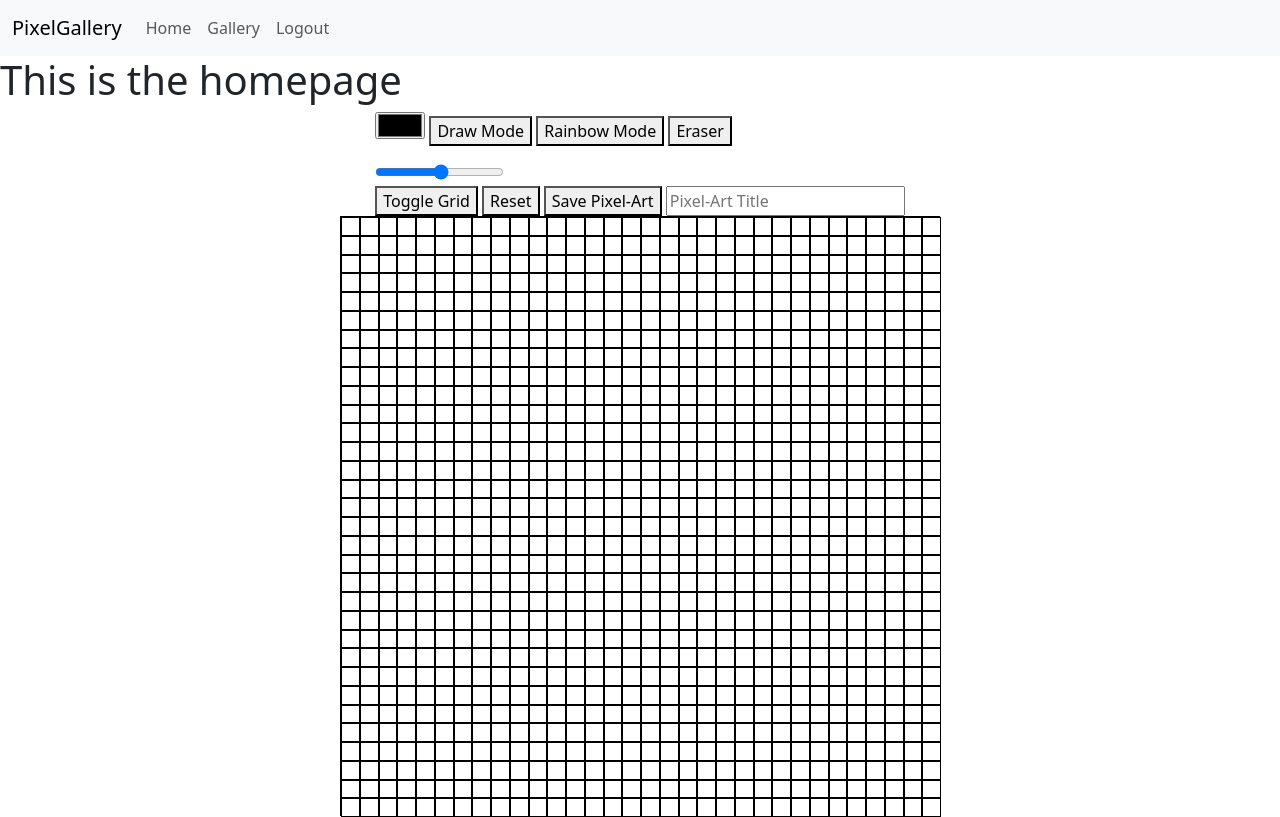
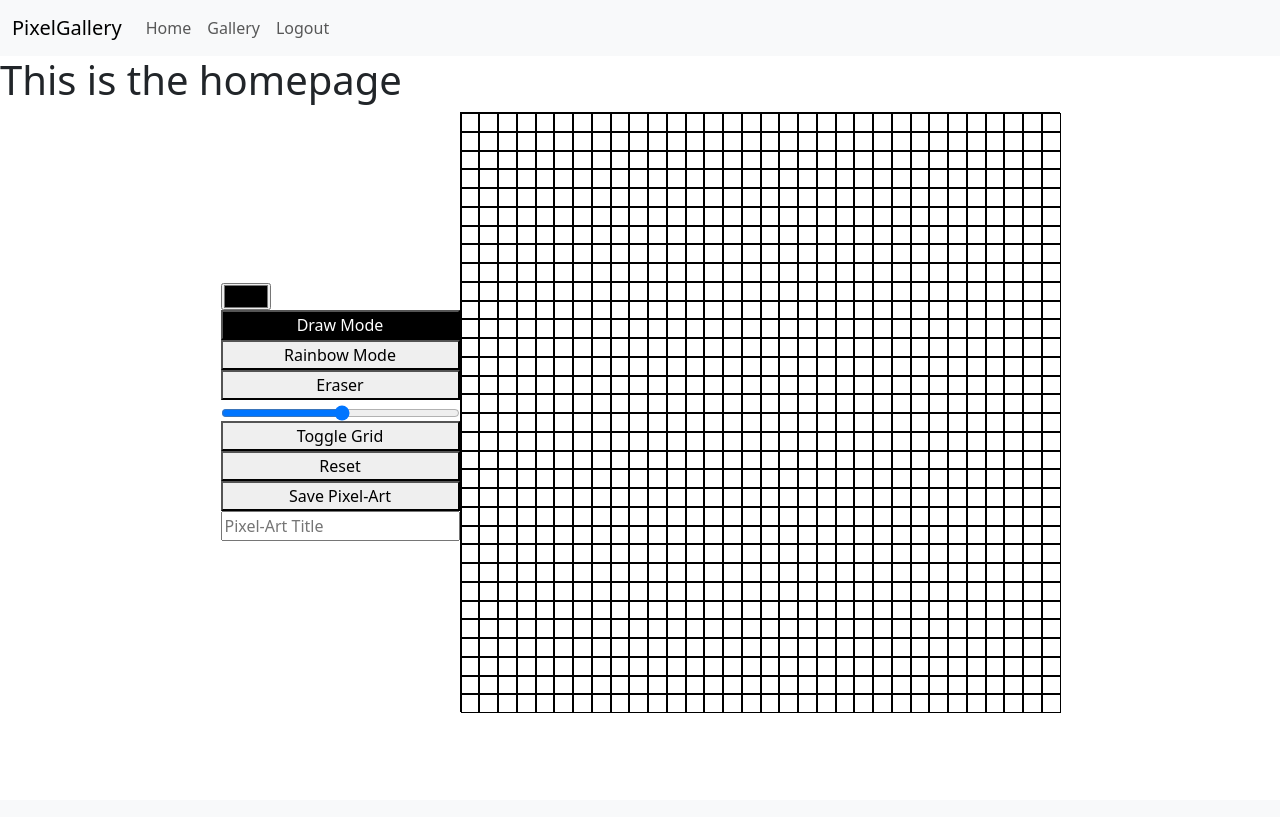
Before and after one commit to ags1709/cs50-final-project, a Flask app: page / in a window 1280 px wide. After the commit the page ends 713 px from the top, so only its background shows below. Run offline with Flask 3, Linux system fonts and the light colour scheme; the visitor is signed in with stand-in values (Sample User, id 1); parts of the project's set-up code (start-up, migrations or seed data) failed here and were passed over.

Commit message:
Add minimal styling to sidebar

```diff
--- a/webapp/static/index_style.css
+++ b/webapp/static/index_style.css
@@ -1,6 +1,6 @@
 #content-container {
     display: flex;
-    flex-direction: column;
+    /* flex-direction: column; */
     justify-content: center;
     align-items: center;
 }
@@ -10,7 +10,30 @@
     display: grid;
 }
 
-.pixel {
+/* .pixel {
 
     border:1px solid black
+} */
+.grid-visible .pixel {
+    border: 1px solid black;
 }
+
+#sidebar {
+    display: flex;
+    flex-direction: column;
+}
+
+.active {
+    background-color: black;
+    color: white;
+}
+
+#gridSizeSliderContainer {
+    display: flex;
+    flex-direction: column;
+    text-align: center;
+}
+
+#gridSizeSliderText {
+    margin-bottom: 5px;
+}
```
